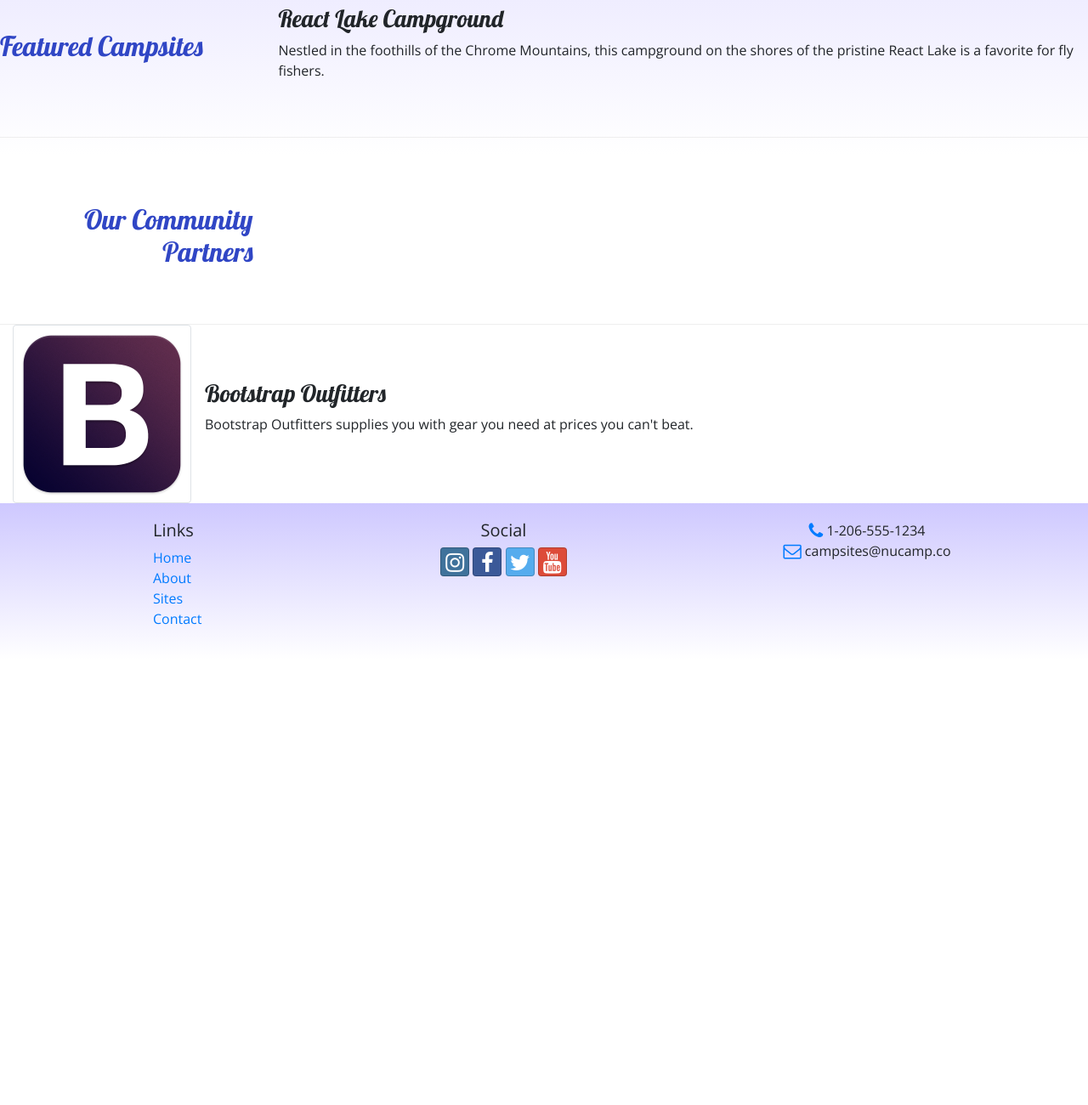
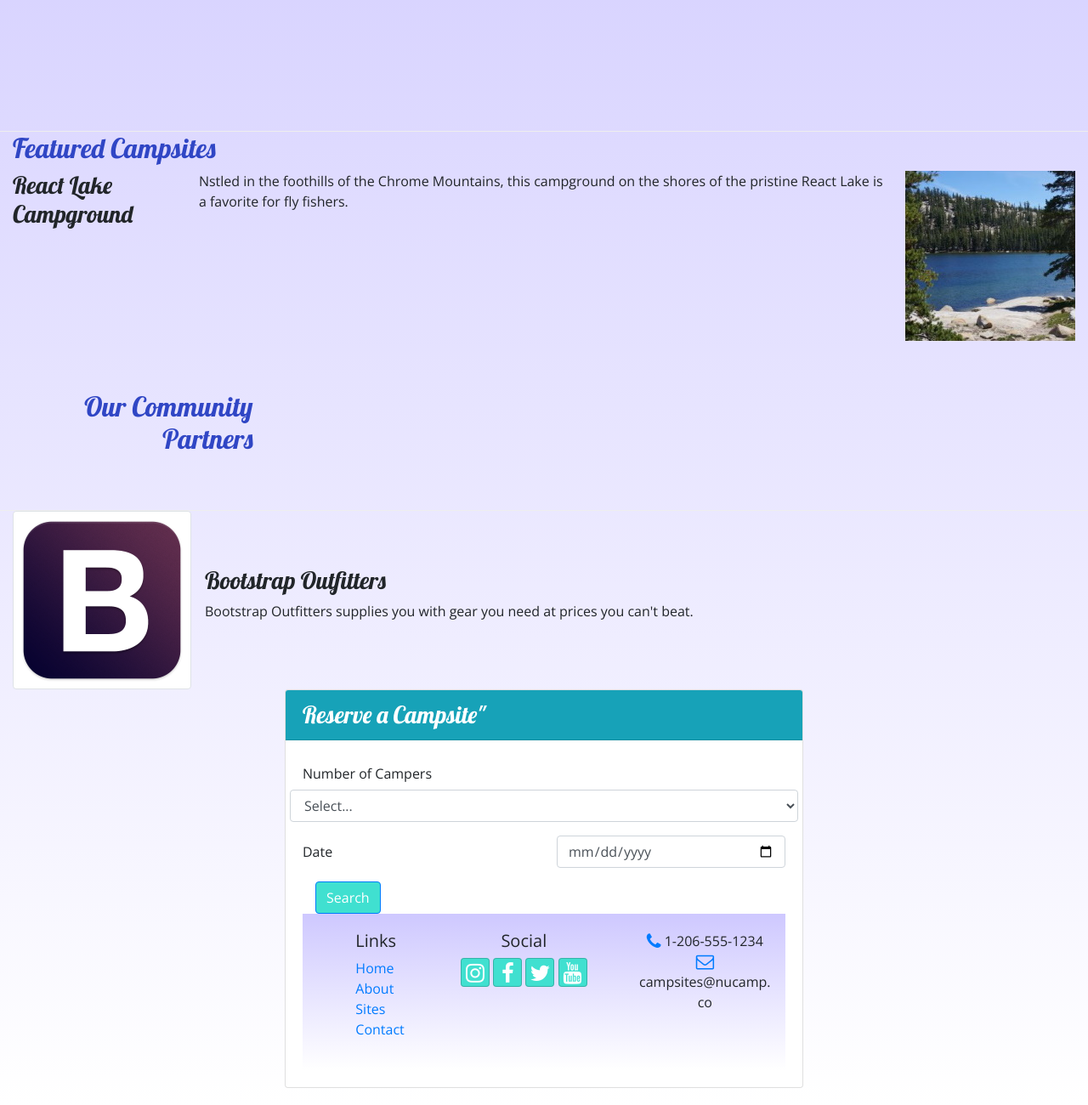
Before and after one commit to lalaloopsi213/Bootstrap, a website: page index.html in a window 1280 px wide. Shown: the part 596-1896 px from the top of the page at 85% size. Before the commit the page ends 1372 px from the top, so only its background shows below. Drawn offline with nearby package versions, Linux system fonts and the light colour scheme.

Commit message:
commit on main

```diff
--- a/css/styles.css
+++ b/css/styles.css
@@ -1,6 +1,17 @@
 body {
     font-family: "Open Sans", sans-serif;
 }
+
+.btn {
+
+
+    color: #FFFFFF;
+
+
+    background-color: turquoise
+
+
+    }
 
 h1,
 h2,
--- a/index.html
+++ b/index.html
@@ -14,12 +14,16 @@
     <link rel="stylesheet" href="node_modules/bootstrap-social/bootstrap-social.css" />
     <link rel="stylesheet" href="https://fonts.googleapis.com/css?family=Lobster|Open+Sans" />
     <link rel="stylesheet" href="css/styles.css" />
+
     <title>NuCamp: A Better Way To Camp</title>
 </head>
 
 <body>
 
     <header class="jumbotron jumbotron-fluid">
+        <div class="col">
+        <a class="btn btn-primary float-right text-white btn-lg" href="#reserveform" role="button" style="color:teal;">Reserve Campsite</a>
+            </div>
         <div class="container">
             <div class="row">
                 <div class="col-4 col-sm-3 col-md-2 align-self-center">
@@ -43,7 +47,7 @@
             </button>
             <div class="collapse navbar-collapse" id="nucampNavbar">
                 <ul class="navbar-nav">
-                    <li class="nav-item active"><a class="nav-link" href="#"><i class="fa fa-home fa-lg"></i>
+                    <li class="nav-item active"><a class="nav-link" href="index.html"><i class="fa fa-home fa-lg"></i>
                             Home</a>
                     </li>
                     <li class="nav-item"><a class="nav-link" href="aboutus.html"><i class="fa fa-info fa-lg"></i>
@@ -57,52 +61,61 @@
             </div>
         </div>
     </nav>
+    <footer class="site-footer">
 
-    <footer class="site-footer">
         <div class="container">
             <div class="row row-content
             align-items-center">
                 <div class="col-sm-4 order-sm last col-md-3">
                     <h2 class="text-sm-right"> Discover & Review</h2>
                 </div>
+
                 <div class="col">
                     <div class="media">
                         <img class="d-flex mr-3 img-thumbnail" src="img/img/breadcrumb-trail-thumb.jpg"
                             alt="Breadcrumb Trail" />
                         <div class="media-body align-self-center">
-                            <h3>Our Campsites</h3>
+                            <h3 class="text-sm-right"> Our Campsites</h3>
                             <p class="d-none d-sm-block">Explore our growing database of curated campsites and leave
-                                your
-                                own
-                                reviews!</p>
+                                your own reviews!</p>
                         </div>
                     </div>
                 </div>
             </div>
         </div>
 
-        <div class="row row-content align-items-center">
+        <div class="row row-content align-items-center"></div>
         <div class="col-sm-4 col-md-3">
             <h2>Featured Campsites</h2>
         </div>
+
         <div class="col">
-                <h3>React Lake Campground</h3>
-                <p class="d-none d-sm-block">Nestled in the foothills of the Chrome Mountains, this campground on
-                    the shores of the pristine React Lake is a favorite for fly fishers.
-                </p>
+            <div class="media">
+                <div class=" media-body">
+                </div>
+                <h3 class="text-sm-left"> React Lake Campground</h3>
+                <p class="d-none d-sm-block">Nstled in the foothills of the Chrome Mountains, this campground
+                    on the shores of the pristine React Lake is a favorite for fly fishers.</p>
+                <img src="img/img/react-lake-thumb.jpg" class="d-flex ml-3 float-end" alt="react-lake-thumb" />
             </div>
         </div>
-    </footer>
+
+
+
+
 
         <div class="row row-content align-items-center">
             <div class="col-sm-4 order-sm-last col-md-3">
                 <h2 class="text-sm-right">Our Community Partners</h2>
             </div>
         </div>
+
+
         <div class="col">
             <div class="media">
                 <img class="d-flex mr-3 img-thumbnail" src="img/img/bootstrap-thumb.png" alt="Bootstrap Outfitters" />
                 <div class="media-body align-self-center">
+                    <div class="media-body align-self-center"> </div>
                     <h3>Bootstrap Outfitters</h3>
                     <p class="d-none d-sm-block">Bootstrap Outfitters supplies you with gear you need at prices
                         you can't beat.</p>
@@ -110,6 +123,38 @@
             </div>
         </div>
 
+        <div>
+            <div class="row-row content">
+                <div class="col-sm-6 mx-auto">
+                    <div class="card">
+                        <h3 class="card-header bg-info text-white">Reserve a Campsite"</h3>
+                        <div class="card-body">
+                            <form id="reserveform">
+                                <div class="form-group row">
+                                    <label for="numCampers" class="col-sm-6 col-form-label">Number of Campers</label>
+                                    <select class="form-control" name="numCampers" id="numCampers">
+                                        <option>Select...</option>
+                                        <option value="1">1</option>
+                                        <option value="2">2</option>
+                                        <option value="3">3</option>
+                                        <option value="4">4</option>
+                                        <option value="5">5</option>
+                                        <option value="6">6</option>
+                                        <option value="7">7</option>
+                                    </select>
+                                </div>
+                                <div class="form-group row">
+                                    <label for="datePick" class="col-sm-6 col-form-label">Date</label>
+                                    <div class="col-6">
+                                        <input type="date" class="form-control" id="datePick" name="date"
+                                            placeholder="2021-01-01" />
+                                    </div>
+                                </div>
+                                <div class="form-group-row">
+                                    <div class="col">
+                                        <button type="submit" class="btn btn-primary">Search</button>
+                                    </div>
+                                </div>
                                 <footer class="site-footer">
                                     <div class="container">
                                         <div class="row">
@@ -119,16 +164,16 @@
                                                     <li><a href="index.html">Home</a></li>
                                                     <li><a href="aboutus.html">About</a></li>
                                                     <li><a href="#">Sites</a></li>
-                        <li><a href="#">Contact</a></li>
+                                                    <li><a href="contactus.html">Contact</a></li>
                                                 </ul>
                                             </div>
                                             <div class="col-6 col-sm-5 text-center">
 
                                                 <h5>Social</h5>
-                    <a class="btn btn-social-icon btn-instagram" href="http://instagram.com/"><i
-                            class="fa fa-instagram"></i></a>
-                    <a class="btn btn-social-icon btn-facebook" href="http://facebook.com/"><i
-                            class="fa fa-facebook"></i></a>
+                                                <a class="btn btn-social-icon btn-instagram"
+                                                    href="http://instagram.com/"><i class="fa fa-instagram"></i></a>
+                                                <a class="btn btn-social-icon btn-facebook"
+                                                    href="http://facebook.com/"><i class="fa fa-facebook"></i></a>
                                                 <a class="btn btn-social-icon btn-twitter" href="http://twitter.com/"><i
                                                         class="fa fa-twitter"></i></a>
                                                 <a class="btn btn-social-icon btn-google" href="http://youtube.com/"><i
```
Lines whose indentation alone changed are shown as unchanged.
